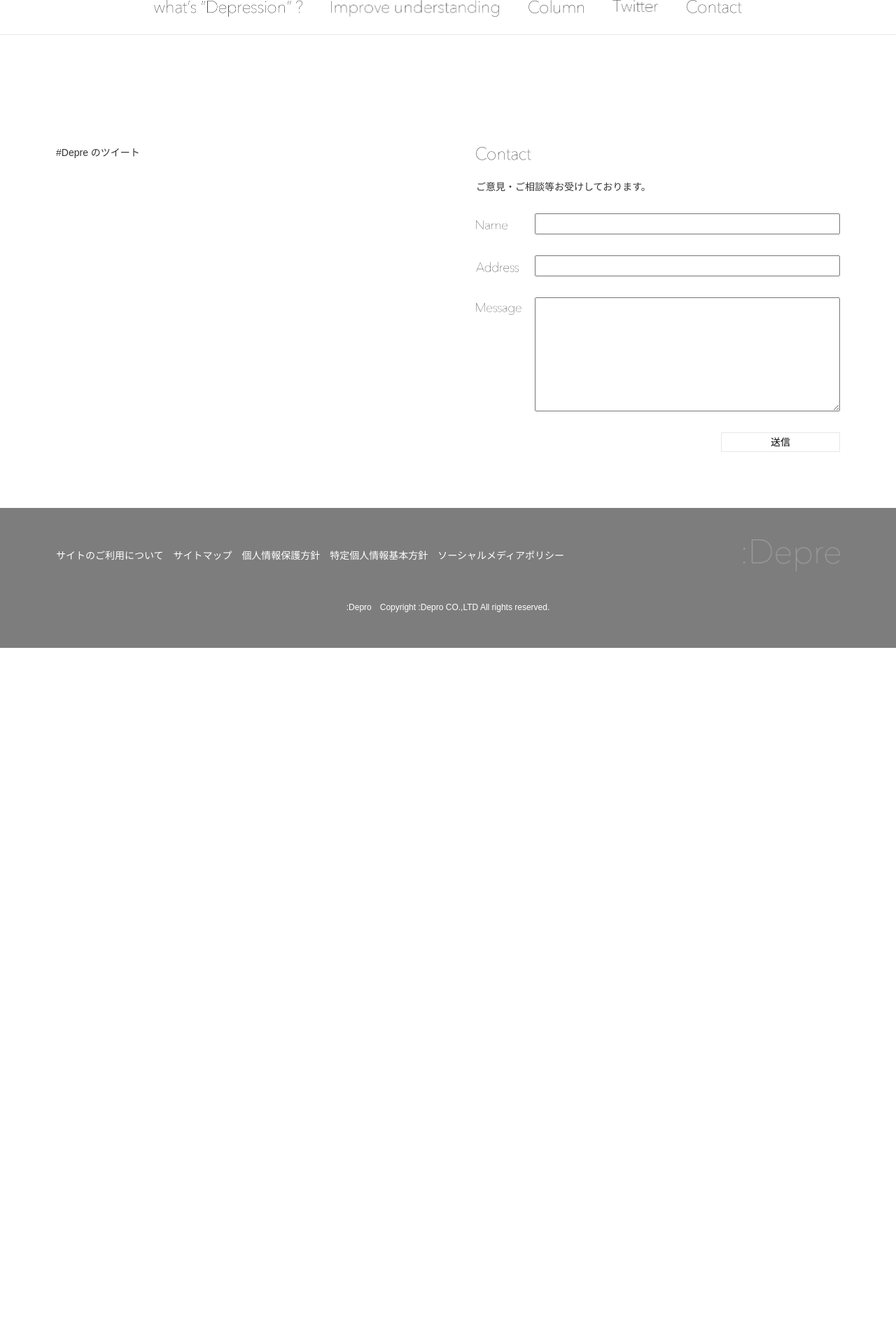
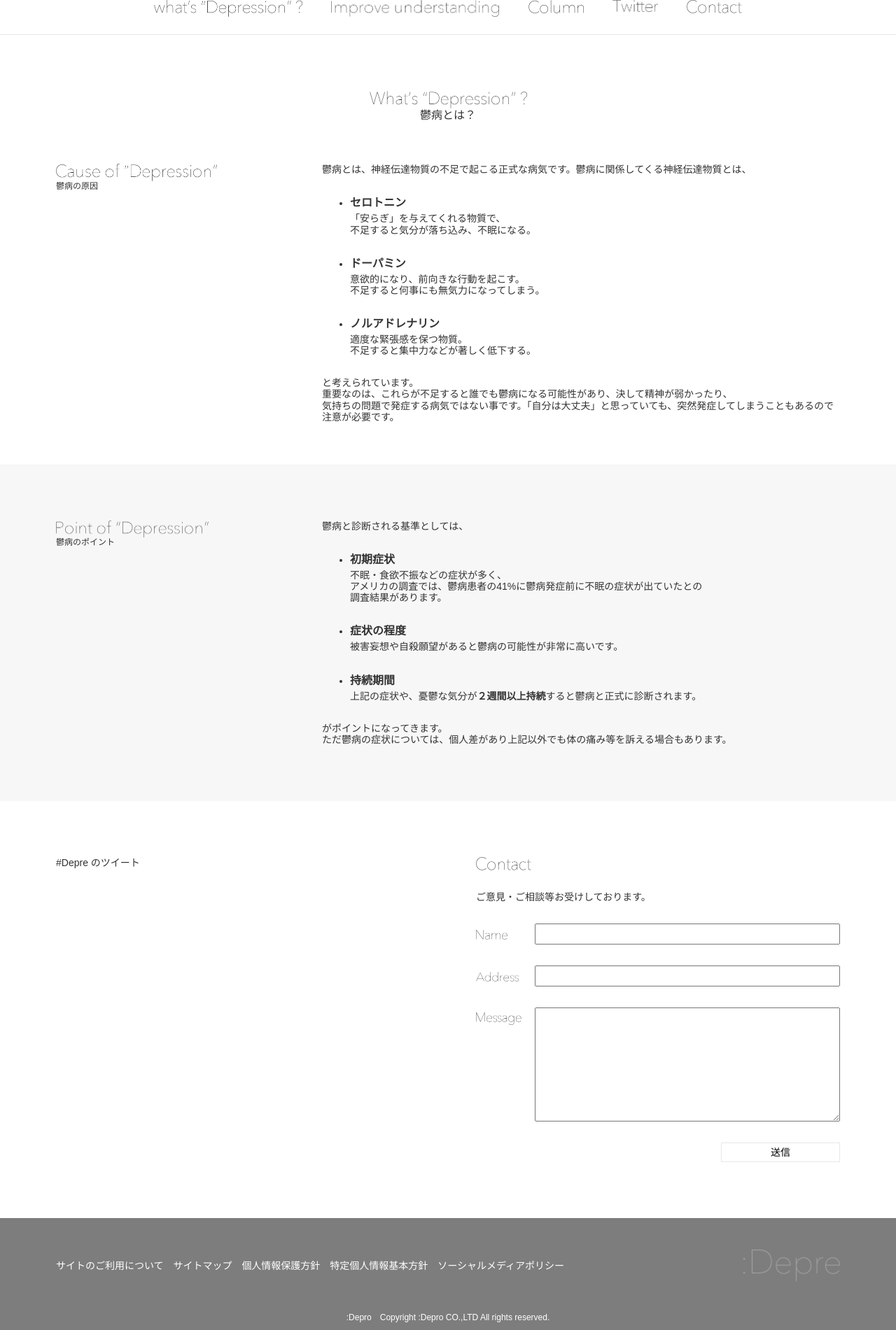
Before and after one commit to shimoyama-tomoaki/depre, a PHP site: the page made by what's/index.html in a window 1280 px wide. Shown: the part 70-1971 px from the top of the page at 70% size. Before the commit the page ends 996 px from the top, so only its background shows below. Run offline with PHP 8.4, Linux system fonts and the light colour scheme; some libraries are stand-ins or nearby versions.

Commit message:
[add] what's~を追加!

```diff
--- a/common/css/style.css
+++ b/common/css/style.css
@@ -274,7 +274,7 @@ a:hover {
 }
 
 .bg-light-gray {
-  background-color: #ededed;
+  background-color: #f7f7f7;
 }
 
 .bg-white {
@@ -993,9 +993,13 @@ a:hover {
     text-align: left;
 }
 
-@media (max-width: 770px) {
+@media (max-width: 980px) {
   .section {
     padding-top: 40px;
+  }
+
+  .section:last-child {
+    padding-bottom: 40px;
   }
 }
 
@@ -1018,7 +1022,7 @@ a:hover {
   justify-content: space-between;
 }
 
-@media (max-width: 770px) {
+@media (max-width: 980px) {
   header {
     position: fixed;
     z-index: 2;
@@ -1047,7 +1051,7 @@ a:hover {
   display: none;
 }
 
-@media (max-width: 770px) {
+@media (max-width: 980px) {
   .header--sm {
     display: block;
   }
@@ -1072,7 +1076,7 @@ a:hover {
   list-style: none;
 }
 
-@media (max-width: 770px) {
+@media (max-width: 980px) {
   .share--sm {
     display: block !important;
   }
@@ -1106,7 +1110,7 @@ a:hover {
   list-style: none;
 }
 
-@media (max-width: 770px) {
+@media (max-width: 980px) {
   .nav {
     display: none;
   }
@@ -1118,7 +1122,7 @@ a:hover {
   display: block;
 }
 
-@media (max-width: 770px) {
+@media (max-width: 980px) {
   .nav--sm {
     position: relative;
     display: block;
@@ -1267,3 +1271,75 @@ footer {
     padding-bottom: 40px;
   }
 }
+
+
+/*==============================
+ * col2
+ * ===========================*/
+.col2 {
+  margin: 60px 0;
+}
+
+.col2__title {
+  font-size: 12px;
+  font-weight: normal;
+}
+
+.col2__list {
+  margin-top: 30px;
+  padding-left: 40px;
+}
+
+.col2__item {
+  margin-bottom: 30px;
+  list-style: initial;
+}
+
+.col2__item h3 {
+  font-size: 16px;
+  margin-bottom: 5px;
+}
+
+.col2__txt {
+  font-size: 14px;
+}
+
+@media (max-width: 980px) {
+  .col2 {
+    margin: 40px 0;
+  }
+
+  .col2 [class*="col--xs"]:last-child {
+    margin-top: 20px;
+  }
+
+  .col2__list {
+    margin-top: 20px;
+    padding-left: 20px;
+  }
+
+  .col2__item {
+    margin-bottom: 20px;
+  }
+
+  .col2__item h3 {
+    font-size: 14px;
+  }
+
+  .col2__txt {
+    font-size: 12px;
+  }
+}
+
+
+/*==============================
+ * section
+ * ===========================*/
+.section__header {
+  text-align: center;
+}
+
+.section__title {
+  font-size: 16px;
+  font-weight: normal;
+}
--- a/what's/css/style.css
+++ b/what's/css/style.css
@@ -1,4 +1,25 @@
 
+/*==============================
+ * nav-list
+ * ===========================*/
 .nav-list--other {
   margin: 0 auto 25px !important;
 }
+
+
+/*==============================
+ * cause
+ * ===========================*/
+@media (max-width: 980px) {
+  ._cause {
+    padding-top: 80px !important;
+  }
+}
+
+
+/*==============================
+ * point
+ * ===========================*/
+._point .col2 {
+  margin-bottom: 0;
+}
--- a/what's/index.html
+++ b/what's/index.html
@@ -61,7 +61,75 @@
     </ul>
   </div>
 
-  <div class="section _about"></div>
+  <div class="section _cause">
+    <div class="section__header">
+      <img src="images/What’s_title.png" width="225" height="25" alt="">
+      <h2 class="section__title">鬱病とは？</h2>
+    </div>
+    <div class="section__body col2">
+      <div class="container">
+        <div class="row row--gutter-20">
+          <div class="col--lg-4 col--md-4 col--sm-12 col--xs-12">
+            <div class="col2__header">
+              <img src="images/Cause_title.png" width="230" height="25" alt="">
+              <h2 class="col2__title">鬱病の原因</h2>
+            </div>
+          </div>
+          <div class="col--lg-8 col--md-8 col--sm-12 col--xs-12">
+            <p class="col2__txt">鬱病とは、神経伝達物質の不足で起こる正式な病気です。鬱病に関係してくる神経伝達物質とは、</p>
+            <ul class="col2__list">
+              <li class="col2__item">
+                <h3>セロトニン</h3>
+                <p>「安らぎ」を与えてくれる物質で、<br class="hidden--xs">不足すると気分が落ち込み、不眠になる。</p>
+              </li>
+              <li class="col2__item">
+                <h3>ドーパミン</h3>
+                <p>意欲的になり、前向きな行動を起こす。<br class="hidden--xs">不足すると何事にも無気力になってしまう。</p>
+              </li>
+              <li class="col2__item">
+                <h3>ノルアドレナリン</h3>
+                <p>適度な緊張感を保つ物質。<br class="hidden--xs">不足すると集中力などが著しく低下する。</p>
+              </li>
+            </ul>
+            <p class="col2__txt">と考えられています。<br class="hidden--xs">重要なのは、これらが不足すると誰でも鬱病になる可能性があり、決して精神が弱かったり、<br class="hidden--xs">気持ちの問題で発症する病気ではない事です。「自分は大丈夫」と思っていても、突然発症してしまうこともあるので注意が必要です。</p>
+          </div>
+        </div>
+      </div>
+    </div>
+  </div>
+
+  <div class="_point">
+    <div class="section col2 bg-light-gray">
+      <div class="container">
+        <div class="row row--gutter-20">
+          <div class="col--lg-4 col--md-4 col--sm-12 col--xs-12">
+            <div class="col2__header">
+              <img src="images/Point_title.png" width="218" height="25" alt="">
+              <h2 class="col2__title">鬱病のポイント</h2>
+            </div>
+          </div>
+          <div class="col--lg-8 col--md-8 col--sm-12 col--xs-12">
+            <p class="col2__txt">鬱病と診断される基準としては、</p>
+            <ul class="col2__list">
+              <li class="col2__item">
+                <h3>初期症状</h3>
+                <p>不眠・食欲不振などの症状が多く、<br class="hidden--xs">アメリカの調査では、鬱病患者の41%に鬱病発症前に不眠の症状が出ていたとの<br class="hidden--xs">調査結果があります。</p>
+              </li>
+              <li class="col2__item">
+                <h3>症状の程度</h3>
+                <p>被害妄想や自殺願望があると鬱病の可能性が非常に高いです。</p>
+              </li>
+              <li class="col2__item">
+                <h3>持続期間</h3>
+                <p>上記の症状や、憂鬱な気分が<span class="text-bold">２週間以上持続</span>すると鬱病と正式に診断されます。</p>
+              </li>
+            </ul>
+            <p class="col2__txt">がポイントになってきます。<br class="hidden--xs">ただ鬱病の症状については、個人差があり上記以外でも体の痛み等を訴える場合もあります。</p>
+          </div>
+        </div>
+      </div>
+    </div>
+  </div>
 
   <div class="section _contact">
     <div class="container">
```
Also changed, not shown: what's/images/Cause_title.png (added), what's/images/Point_title.png (added), what's/images/What’s_title.png (added).
